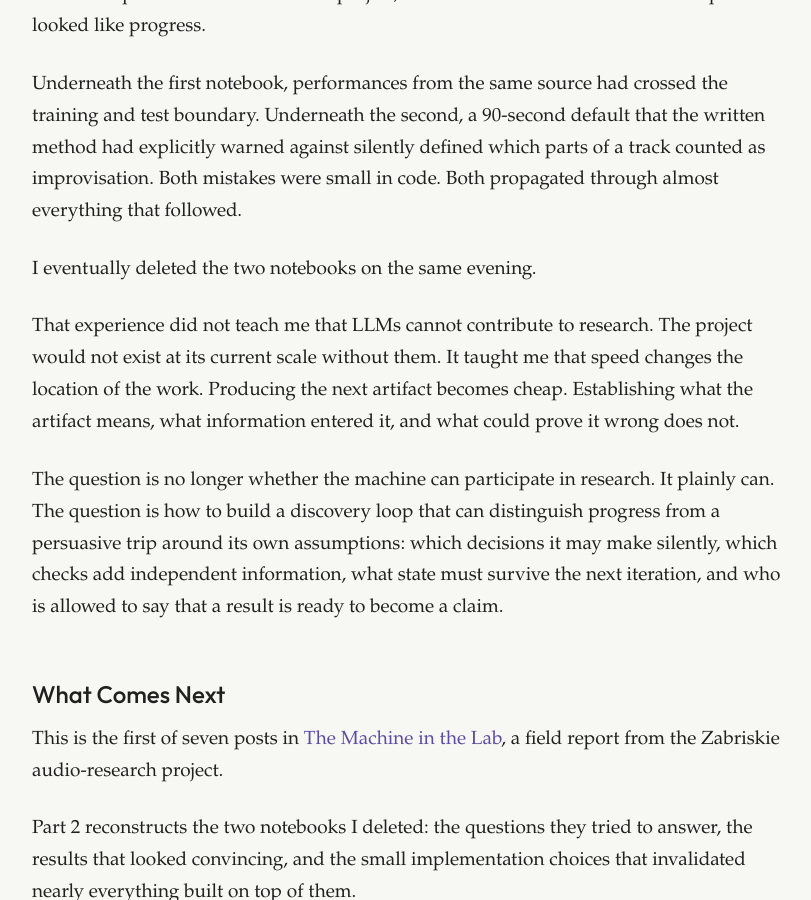
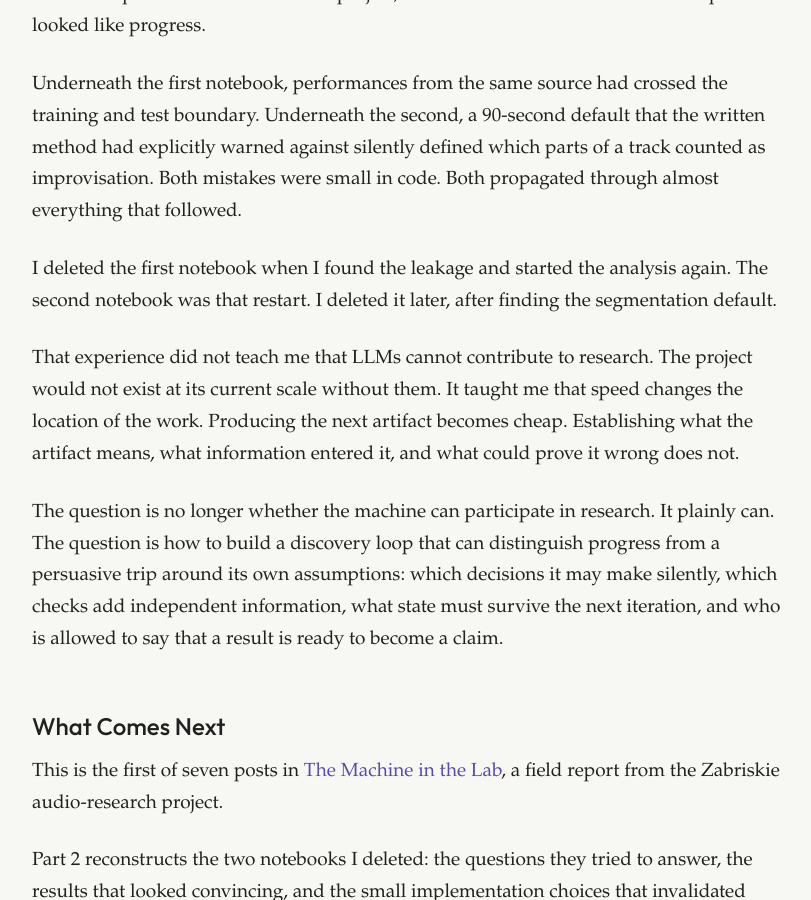
Before and after one commit to cmeiklejohn/cmeiklejohn.github.io, a Jekyll site: the page built from _posts/2026-08-15-science-at-llm-speed.markdown, in a window 1280 px wide and 900 px high, scrolled down 8589 px. Shown: the whole window, without its empty margins (228-1039 px from the left). Built offline with Jekyll 4.4.1, drawn with Linux system fonts in a browser that asks for light colours.

Commit message:
Correct the notebook failure chronology

```diff
--- a/_posts/2026-08-15-science-at-llm-speed.markdown
+++ b/_posts/2026-08-15-science-at-llm-speed.markdown
@@ -119,7 +119,7 @@ The agent produced code that ran, clean-looking metrics, detailed figures, inter
 
 Underneath the first notebook, performances from the same source had crossed the training and test boundary. Underneath the second, a 90-second default that the written method had explicitly warned against silently defined which parts of a track counted as improvisation. Both mistakes were small in code. Both propagated through almost everything that followed.
 
-I eventually deleted the two notebooks on the same evening.
+I deleted the first notebook when I found the leakage and started the analysis again. The second notebook was that restart. I deleted it later, after finding the segmentation default.
 
 That experience did not teach me that LLMs cannot contribute to research. The project would not exist at its current scale without them. It taught me that speed changes the location of the work. Producing the next artifact becomes cheap. Establishing what the artifact means, what information entered it, and what could prove it wrong does not.
 
```
